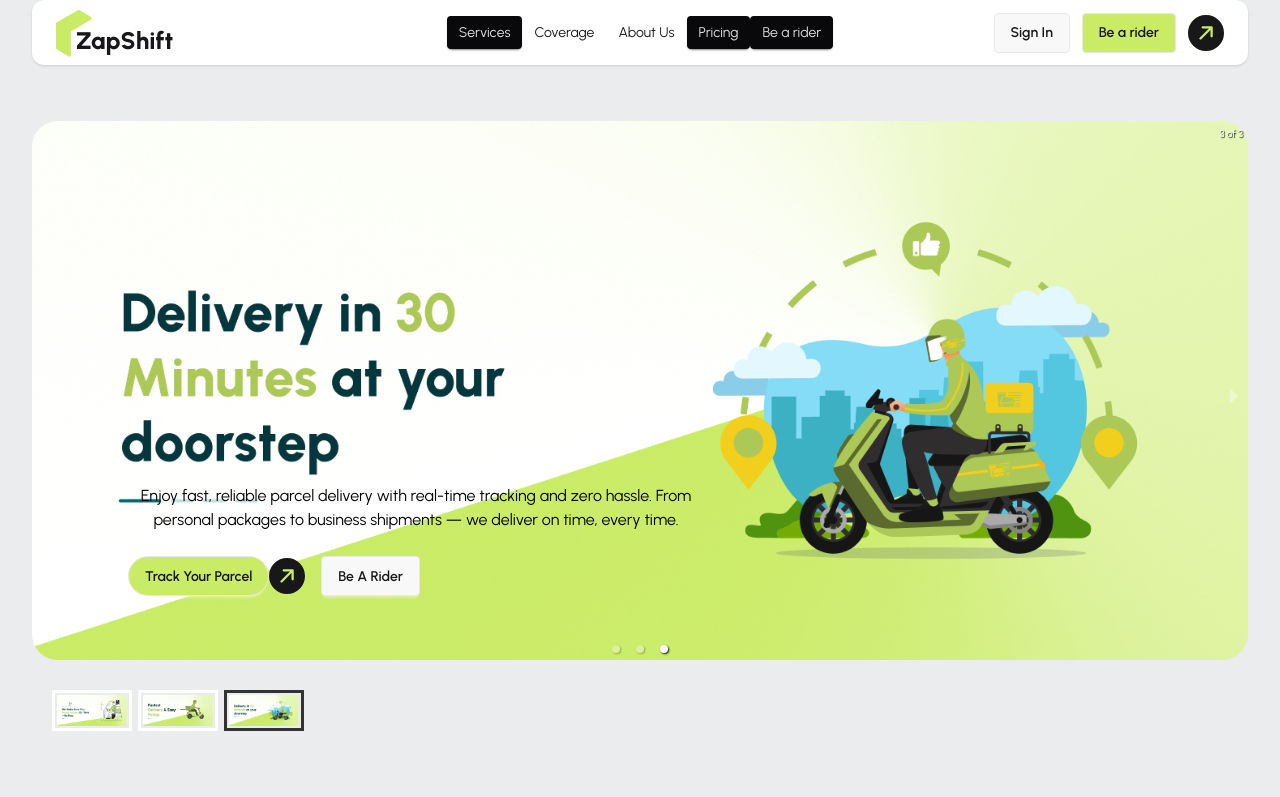
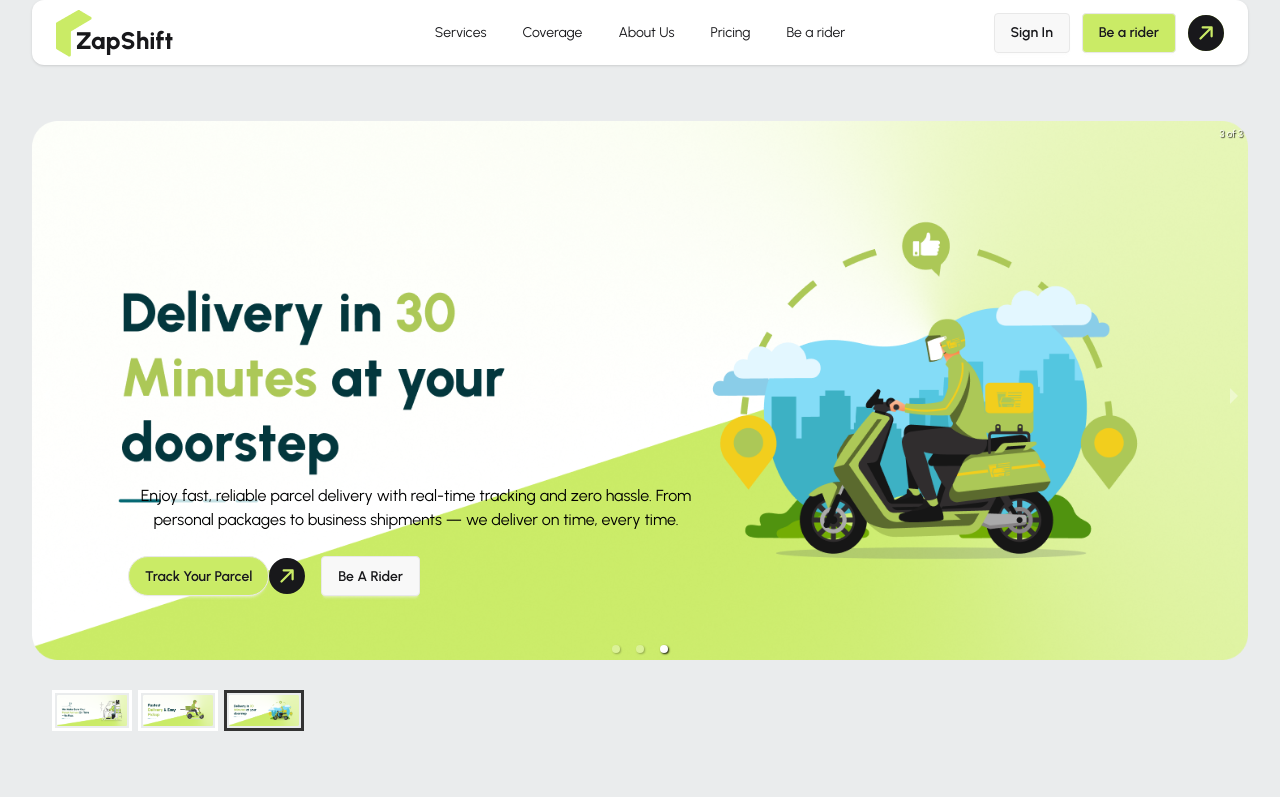
Before and after one commit to Maneulislam/Zap-Shift-Client, a React (Vite) app: page / in a window 1280 px wide. Shown: the top 797 px of the page. Built offline with nearby package versions, Linux system fonts and the light colour scheme.

Commit message:
Navbar update

```diff
--- a/src/components/Logo/Logo.jsx
+++ b/src/components/Logo/Logo.jsx
@@ -1,10 +1,13 @@
+import { Link } from 'react-router';
 import logo from '../../assets/logo.png'
 const Logo = () => {
     return (
-        <div className='flex items-end'>
-            <img src={logo} alt="" />
-            <h3 className='text-2xl font-extrabold -ms-4'>ZapShift</h3>
-        </div>
+        <Link to={'/'}>
+            <div className='flex items-end'>
+                <img src={logo} alt="" />
+                <h3 className='text-2xl font-extrabold -ms-4'>ZapShift</h3>
+            </div>
+        </Link>
     );
 };
 
--- a/src/pages/Home/Banner/Banner.jsx
+++ b/src/pages/Home/Banner/Banner.jsx
@@ -10,6 +10,7 @@ const Banner = () => {
         <Carousel className="mb-14"
             autoPlay={true}
             infiniteLoop={true}
+
         >
             <div className="relative">
                 <img src={bannerImg1} />
--- a/src/pages/Shared/NavBar/NavBar.jsx
+++ b/src/pages/Shared/NavBar/NavBar.jsx
@@ -4,12 +4,17 @@ import { BsArrowUpRightCircleFill } from "react-icons/bs";
 
 const NavBar = () => {
 
+    const navLinkStyle = ({ isActive }) =>
+        isActive
+            ? "bg-primary rounded-2xl"
+            : "";
+
     const links = [
-        <li><NavLink>Services</NavLink></li>,
-        <li><NavLink to={'/coverage'}>Coverage</NavLink></li>,
-        <li><NavLink to={'/about-us'}>About Us</NavLink></li>,
-        <li><NavLink>Pricing</NavLink></li>,
-        <li><NavLink>Be a rider</NavLink></li>
+        <li><NavLink to={'/services'} className={navLinkStyle}>Services</NavLink></li>,
+        <li><NavLink to={'/coverage'} className={navLinkStyle}>Coverage</NavLink></li>,
+        <li><NavLink to={'/about-us'} className={navLinkStyle}>About Us</NavLink></li>,
+        <li><NavLink to={'/pricing'} className={navLinkStyle}>Pricing</NavLink></li>,
+        <li><NavLink to={'/be-rider'} className={navLinkStyle}>Be a rider</NavLink></li>
 
 
     ]
@@ -18,12 +23,13 @@ const NavBar = () => {
         <div className="navbar bg-base-100 shadow-sm px-6 rounded-xl mb-14">
             <div className="navbar-start">
                 <div className="dropdown">
-                    <div tabIndex={0} role="button" className="btn btn-ghost lg:hidden">
+                    <div tabIndex={0} role="button" className="btn btn-ghost pl-0 lg:hidden">
                         <svg xmlns="http://www.w3.org/2000/svg" className="h-5 w-5" fill="none" viewBox="0 0 24 24" stroke="currentColor"> <path strokeLinecap="round" strokeLinejoin="round" strokeWidth="2" d="M4 6h16M4 12h8m-8 6h16" /> </svg>
                     </div>
                     <ul
                         tabIndex="-1"
-                        className="menu menu-sm dropdown-content bg-base-100 rounded-box z-1 mt-3 w-52 p-2 shadow">
+                        className="menu menu-sm dropdown-content bg-base-100 rounded-box z-1 mt-3 w-24 p-2 shadow space-y-2"
+                    >
                         {links}
                     </ul>
                 </div>
@@ -32,13 +38,13 @@ const NavBar = () => {
 
             </div>
             <div className="navbar-center hidden lg:flex">
-                <ul className="menu menu-horizontal px-1">
+                <ul className="menu menu-horizontal px-1 space-x-3">
                     {links}
                 </ul>
             </div>
-            <div className="navbar-end gap-3">
+            <div className="navbar-end gap-2 md:gap-3">
                 <a className="btn">Sign In</a>
-                <a className="btn bg-primary">Be a rider</a>
+                <a className="btn bg-primary md:btn-md sm:inline-flex hidden ">Be a rider</a>
                 <a className="text-4xl bg-primary rounded-4xl"><BsArrowUpRightCircleFill />
                 </a>
             </div>
```
